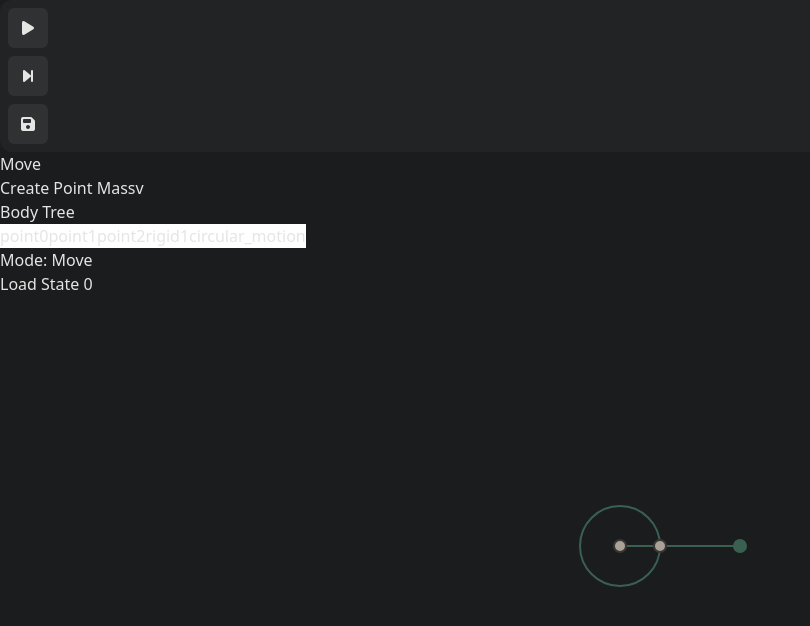
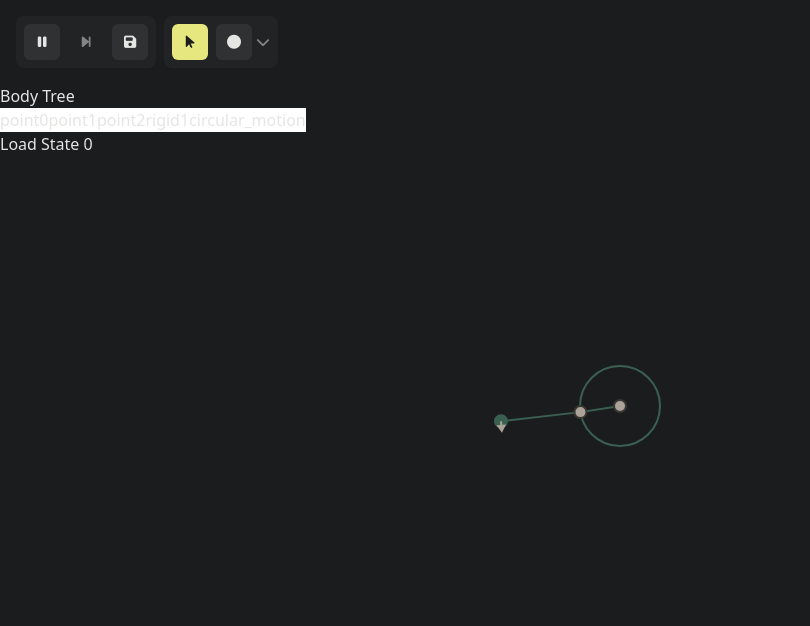
Before and after one commit to sokmontrey/dynamical-js, a React (Vite) app: page / in a window 1280 px wide. Shown: the top 626 px of the page, without its empty margins (0-810 px from the left). Built offline with nearby package versions, Linux system fonts and the light colour scheme.

Commit message:
style: better control and tool bar

```diff
--- a/src/App.tsx
+++ b/src/App.tsx
@@ -14,6 +14,7 @@ import PropertyPanel from "./ui-components/main-component/PropertyPanel.tsx";
 import simple_pendulum_state from "./states/simple-pendulum.ts";
 import circular_kinematic_test_state from "./states/circular-kinematic-test.ts";
 import StateLog from "./ui-components/main-component/StateLog.tsx";
+import TopBar from "./ui-components/layout/TopBar.tsx";
 
 export default function App() {
 	const {
@@ -83,24 +84,16 @@ export default function App() {
 		initializeInputManager();
 		resetState();
 		initializeLoopManager();
-		// LoopManager.run();
+		LoopManager.run();
 		LoopManager.render();
 	}, [canvas_state]);
 
 	return (<div className="flex flex-col">
-		<SimulationControls
-			onRun={() => LoopManager.run()}
-			onPause={() => LoopManager.pause()}
-			onStep={() => !LoopManager.isRunning() ? LoopManager.step() : null }
-			// onReset={resetState}
-			onSave={saveState}
-		/>
-		<ToolBar />
+		<TopBar onSave={saveState} />
 		<BodyTreePanel
 			selected_body_ids={selected_body_ids}
 			body_ids={body_ids}
 			renderUI={renderUI} />
-		<p> Mode: {mode ?? "None"} </p>
 		{ selected_body && <PropertyPanel body={selected_body} key={selected_body.getId()} /> }
 		<StateLog states={states} onStateSelected={switchState} />
 		<SimulationCanvas onCanvasMounted={setCanvasState} />
--- a/src/output.css
+++ b/src/output.css
@@ -558,20 +558,12 @@ video {
   position: static;
 }
 
-.fixed {
-  position: fixed;
-}
-
 .absolute {
   position: absolute;
 }
 
 .relative {
   position: relative;
-}
-
-.bottom-0 {
-  bottom: 0px;
 }
 
 .bottom-full {
@@ -598,24 +590,20 @@ video {
   top: 100%;
 }
 
-.top-0 {
-  top: 0px;
-}
-
 .left-0 {
   left: 0px;
 }
 
-.m-4 {
-  margin: 1rem;
+.-bottom-6 {
+  bottom: -1.5rem;
+}
+
+.z-50 {
+  z-index: 50;
 }
 
 .mb-2 {
   margin-bottom: 0.5rem;
-}
-
-.mb-4 {
-  margin-bottom: 1rem;
 }
 
 .ml-2 {
@@ -630,6 +618,10 @@ video {
   margin-top: 0.5rem;
 }
 
+.mt-1 {
+  margin-top: 0.25rem;
+}
+
 .inline-block {
   display: inline-block;
 }
@@ -638,20 +630,36 @@ video {
   display: flex;
 }
 
-.inline-flex {
-  display: inline-flex;
-}
-
 .hidden {
   display: none;
 }
 
-.h-10 {
-  height: 2.5rem;
+.h-9 {
+  height: 2.25rem;
 }
 
-.w-10 {
-  width: 2.5rem;
+.h-6 {
+  height: 1.5rem;
+}
+
+.w-9 {
+  width: 2.25rem;
+}
+
+.w-\[15\%\] {
+  width: 15%;
+}
+
+.w-\[200px\] {
+  width: 200px;
+}
+
+.w-\[85\%\] {
+  width: 85%;
+}
+
+.w-6 {
+  width: 1.5rem;
 }
 
 .min-w-max {
@@ -669,12 +677,21 @@ video {
   transform: translate(var(--tw-translate-x), var(--tw-translate-y)) rotate(var(--tw-rotate)) skewX(var(--tw-skew-x)) skewY(var(--tw-skew-y)) scaleX(var(--tw-scale-x)) scaleY(var(--tw-scale-y));
 }
 
+.translate-y-2 {
+  --tw-translate-y: 0.5rem;
+  transform: translate(var(--tw-translate-x), var(--tw-translate-y)) rotate(var(--tw-rotate)) skewX(var(--tw-skew-x)) skewY(var(--tw-skew-y)) scaleX(var(--tw-scale-x)) scaleY(var(--tw-scale-y));
+}
+
 .transform {
   transform: translate(var(--tw-translate-x), var(--tw-translate-y)) rotate(var(--tw-rotate)) skewX(var(--tw-skew-x)) skewY(var(--tw-skew-y)) scaleX(var(--tw-scale-x)) scaleY(var(--tw-scale-y));
 }
 
 .cursor-not-allowed {
   cursor: not-allowed;
+}
+
+.cursor-pointer {
+  cursor: pointer;
 }
 
 .flex-row {
@@ -709,16 +726,16 @@ video {
   border-radius: 0.25rem;
 }
 
+.rounded-lg {
+  border-radius: 0.5rem;
+}
+
 .rounded-md {
   border-radius: 0.375rem;
 }
 
-.rounded-xl {
-  border-radius: 0.75rem;
-}
-
-.p-2 {
-  padding: 0.5rem;
+.p-4 {
+  padding: 1rem;
 }
 
 .px-2 {
@@ -726,9 +743,31 @@ video {
   padding-right: 0.5rem;
 }
 
+.px-4 {
+  padding-left: 1rem;
+  padding-right: 1rem;
+}
+
 .py-1 {
   padding-top: 0.25rem;
   padding-bottom: 0.25rem;
+}
+
+.py-2 {
+  padding-top: 0.5rem;
+  padding-bottom: 0.5rem;
+}
+
+.pl-1 {
+  padding-left: 0.25rem;
+}
+
+.text-left {
+  text-align: left;
+}
+
+.font-mono {
+  font-family: ui-monospace, SFMono-Regular, Menlo, Monaco, Consolas, "Liberation Mono", "Courier New", monospace;
 }
 
 .text-sm {
@@ -736,8 +775,22 @@ video {
   line-height: 1.25rem;
 }
 
+.text-\[var\(--acc-color\)\] {
+  color: var(--acc-color);
+}
+
+.text-\[var\(--nt-color\)\] {
+  color: var(--nt-color);
+}
+
 .opacity-50 {
   opacity: 0.5;
+}
+
+.shadow-lg {
+  --tw-shadow: 0 10px 15px -3px rgb(0 0 0 / 0.1), 0 4px 6px -4px rgb(0 0 0 / 0.1);
+  --tw-shadow-colored: 0 10px 15px -3px var(--tw-shadow-color), 0 4px 6px -4px var(--tw-shadow-color);
+  box-shadow: var(--tw-ring-offset-shadow, 0 0 #0000), var(--tw-ring-shadow, 0 0 #0000), var(--tw-shadow);
 }
 
 .invert {
@@ -753,6 +806,10 @@ video {
   transition-property: all;
   transition-timing-function: cubic-bezier(0.4, 0, 0.2, 1);
   transition-duration: 150ms;
+}
+
+.duration-100 {
+  transition-duration: 100ms;
 }
 
 .duration-200 {
@@ -830,6 +887,18 @@ body {
   background-color: var(--acc-color);
 }
 
+.tool-container {
+  display: flex;
+  flex-direction: row;
+  padding: 0.5rem;
+  border-radius: 0.5rem;
+  background-color: var(--prm-color);
+}
+
+.tool-container > * + * {
+  margin-left: 0.5rem;
+}
+
 /* .primary-canvas { */
 
 /* height: 100%; */
@@ -840,6 +909,24 @@ body {
 	background-size: 32px 32px;
 } */
 
+.first\:rounded-t-lg:first-child {
+  border-top-left-radius: 0.5rem;
+  border-top-right-radius: 0.5rem;
+}
+
+.first\:pt-2:first-child {
+  padding-top: 0.5rem;
+}
+
+.last\:rounded-b-lg:last-child {
+  border-bottom-right-radius: 0.5rem;
+  border-bottom-left-radius: 0.5rem;
+}
+
+.last\:pb-2:last-child {
+  padding-bottom: 0.5rem;
+}
+
 .hover\:bg-\[var\(--acc-color\)\]:hover {
   background-color: var(--acc-color);
 }
@@ -848,6 +935,10 @@ body {
   color: var(--prm-color);
 }
 
+.hover\:opacity-100:hover {
+  opacity: 1;
+}
+
 .group:hover .group-hover\:block {
   display: block;
 }
--- a/src/styles.css
+++ b/src/styles.css
@@ -73,6 +73,18 @@ body {
 	background-color: var(--acc-color);
 }
 
+.tool-container {
+	display: flex;
+	flex-direction: row;
+	padding: 0.5rem;
+	border-radius: 0.5rem;
+	background-color: var(--prm-color);
+}
+
+.tool-container > * + * {
+	margin-left: 0.5rem;
+}
+
 /* .primary-canvas { */
 	/* height: 100%; */
 	/* width: 100%; */
--- a/src/ui-components/common/IconButton.tsx
+++ b/src/ui-components/common/IconButton.tsx
@@ -6,6 +6,7 @@ interface IconButtonProps {
     onClick: () => void;
     direction?: 'bottom' | 'top' | 'left' | 'right';
     disabled?: boolean;
+    focused?: boolean;
 }
 
 export default function IconButton({
@@ -14,17 +15,18 @@ export default function IconButton({
     onClick,
     direction = 'bottom',
     disabled = false,
+    focused = false,
 }: IconButtonProps) {
     return (
         <Tooltip text={desc} direction={direction}>
             {disabled ?
-                <button className="w-10 h-10 flex items-center justify-center rounded-md opacity-50 cursor-not-allowed"
+                <button className="w-9 h-9 text-sm flex items-center justify-center rounded-md opacity-50 cursor-not-allowed"
                     aria-label={desc}
                     disabled={disabled} >
                     <i className={icon_class}></i>
                 </button>
             :
-                <button className="w-10 h-10 flex items-center justify-center rounded-md sur-bg txt-color hover:bg-[var(--acc-color)] hover:text-[var(--prm-color)] transition-all duration-200"
+                <button className={`w-9 h-9 text-sm flex items-center justify-center rounded-md ${focused ? "acc-bg bg-color" : "sur-bg"} hover:bg-[var(--acc-color)] hover:text-[var(--prm-color)] transition-all duration-200`}
                     onClick={onClick}
                     aria-label={desc} >
                     <i className={icon_class}></i>
--- a/src/ui-components/input/SelectButton.tsx
+++ b/src/ui-components/input/SelectButton.tsx
@@ -1,24 +1,50 @@
-import { useState, useEffect } from "react";
+import { useState, useEffect, useRef } from "react";
+import IconButton from "../common/IconButton";
+
+export interface SelectOption<T> {
+    type: T;
+    desc: string;
+    icon_class: string;
+}
 
 export interface SelectButtonProps<T> {
-    options: T[];
+    options: SelectOption<T>[];
     onSelect: (option: T) => void;
+    focused: boolean;
 }
 
-export default function SelectButton<T>({ options, onSelect }: SelectButtonProps<T>) {
-    const [selectedOption, setSelectedOption] = useState<T | null>(null);
-    const [showDropdown, setShowDropdown] = useState(false);
+export default function SelectButton<T>({
+    options,
+    onSelect,
+    focused
+}: SelectButtonProps<T>) {
+    const [selected_option, setSelectedOption] = useState<SelectOption<T> | null>(null);
+    const [is_show_dropdown, setShowDropdown] = useState(false);
+    const dropdown_ref = useRef<HTMLDivElement>(null);
 
     useEffect(() => {
-        if (options.length > 0 && selectedOption === null) {
+        if (options.length > 0 && selected_option === null) {
             setSelectedOption(options[0]);
-            onSelect(options[0]);
+            onSelect(options[0].type);
         }
-    }, [options, selectedOption, onSelect]);
+    }, [options, selected_option, onSelect]);
+
+    useEffect(() => {
+        const handleClickOutside = (event: MouseEvent) => {
+            if (dropdown_ref.current && !dropdown_ref.current.contains(event.target as Node)) {
+                setShowDropdown(false);
+            }
+        };
+
+        document.addEventListener('mousedown', handleClickOutside);
+        return () => {
+            document.removeEventListener('mousedown', handleClickOutside);
+        };
+    }, []);
 
     const handleButtonClick = () => {
-        if (selectedOption !== null) {
-            onSelect(selectedOption);
+        if (selected_option !== null) {
+            onSelect(selected_option.type);
         }
     };
 
@@ -27,26 +53,40 @@ export default function SelectButton<T>({ options, onSelect }: SelectButtonProps
         setShowDropdown(prev => !prev);
     };
 
-    const handleOptionSelect = (option: T) => {
+    const handleOptionSelect = (option: SelectOption<T>) => {
         setSelectedOption(option);
         setShowDropdown(false);
-        onSelect(option);
+        onSelect(option.type);
     };
 
     return (
-        <div>
-            <button onClick={handleButtonClick}>
-                {selectedOption?.toString() ?? 'Select...'}
-            </button>
-            <button onClick={handleDropdownToggle}> v </button>
-            {showDropdown && <div>
+        <div className="flex-col relative inline-block" ref={dropdown_ref}>
+            <div className="flex items-center">
+                <IconButton
+                    focused={focused}
+                    desc={selected_option?.desc ?? "Create"}
+                    icon_class={selected_option?.icon_class ?? "fa-solid fa-plus"}
+                    onClick={handleButtonClick}
+                    direction="bottom" />
+
+                <button
+                    aria-label="Select"
+                    onClick={handleDropdownToggle}
+                    className="h-9 font-mono pl-1 rounded-lg txt-color opacity-50 hover:opacity-100 text-sm">
+                    <i className="fa-solid fa-chevron-down"></i>
+                </button>
+            </div>
+
+            {is_show_dropdown && <div className="flex flex-col space-y-2 absolute left-0 mt-2 prm-bg rounded-lg w-[200px] z-50 shadow-lg">
                 {options.map((option, i: number) =>
-                    <div key={i} onClick={() => handleOptionSelect(option)}
-                         style={{
-                         padding: "8px 16px",
-                         cursor: "pointer",
-                         backgroundColor: option === selectedOption ? "#f0f0f0" : "white"
-                     }} > {option?.toString()} </div>
+                    <button
+                        key={i}
+                        onClick={() => handleOptionSelect(option)}
+                        className={`cursor-pointer hover:text-[var(--prm-color)] hover:bg-[var(--acc-color)] text-left px-4 py-1 transition-all duration-100 first:rounded-t-lg last:rounded-b-lg first:pt-2 last:pb-2`}
+                    >
+                        <i className={`${option.icon_class} mr-2 w-[15%]`}></i>
+                        <span className="w-[85%] text-sm">{option.desc}</span>
+                    </button>
                 )}
             </div>}
         </div>
--- /dev/null
+++ b/src/ui-components/layout/LeftBar.tsx
@@ -0,0 +1,5 @@
+export default function LeftBar() {
+    return <div className="flex flex-col">
+        <ToolBar />
+    </div>
+}
--- /dev/null
+++ b/src/ui-components/layout/TopBar.tsx
@@ -0,0 +1,28 @@
+import LoopManager from "../../manager/LoopManager";
+import SimulationControls from "../main-component/SimulationControls";
+import ToolBar from "../main-component/ToolBar";
+
+interface TopBarProps {
+    onSave: () => void;
+}
+
+export default function TopBar({
+    onSave,
+}: TopBarProps) {
+    return <div className="flex flex-row space-x-2 p-4">
+		<div className="tool-container">
+			<SimulationControls
+				tooltip_direction="bottom"
+				onRun={() => LoopManager.run()}
+				onPause={() => LoopManager.pause()}
+				onStep={() => !LoopManager.isRunning() ? LoopManager.step() : null }
+				onSave={onSave}
+			/>
+		</div>
+		<div className="tool-container">
+			<ToolBar
+				tooltip_direction="bottom"
+			/>
+		</div>
+    </div>
+}
--- a/src/ui-components/main-component/SimulationControls.tsx
+++ b/src/ui-components/main-component/SimulationControls.tsx
@@ -7,6 +7,7 @@ export interface SimulationControlsProps {
     onPause: () => void;
     onStep: () => void;
     onSave: () => void;
+    tooltip_direction: "top" | "right" | "bottom" | "left";
 }
 
 export default function SimulationControls({
@@ -14,8 +15,8 @@ export default function SimulationControls({
     onStep,
     onPause,
     onSave,
+    tooltip_direction = "bottom",
 }: SimulationControlsProps) {
-    const tooltip_direction = "right";
     const [is_running, setIsRunning] = useState(false);
 
     const onRunPause = () => {
@@ -32,7 +33,7 @@ export default function SimulationControls({
         setIsRunning(LoopManager.isRunning());
     }, [LoopManager.isRunning()]);
 
-    return <div className="flex flex-col p-2 space-y-2 rounded-xl prm-bg">
+    return <>
         <IconButton
             desc={is_running ? "Pause" : "Run"}
             icon_class={is_running ? "fa-solid fa-pause" : "fa-solid fa-play"}
@@ -49,5 +50,5 @@ export default function SimulationControls({
             icon_class="fa-solid fa-save"
             onClick={onSave}
             direction={tooltip_direction} />
-    </div>
+    </>
 }
--- a/src/ui-components/main-component/ToolBar.tsx
+++ b/src/ui-components/main-component/ToolBar.tsx
@@ -1,13 +1,38 @@
-import ModeManager from "../../manager/ModeManager";
+import ModeManager, { ModeType } from "../../manager/ModeManager";
+import IconButton from "../common/IconButton";
 import SelectButton from "../input/SelectButton";
 
-export default function ToolBar() {
-	return <div>
-		<button onClick={() => ModeManager.toMoveMode()}>
-			Move
-		</button>
-		<SelectButton options={ModeManager.getCreateModeTypes()}
-					  onSelect={mode => ModeManager.toCreateMode(mode)}
+interface ToolBarProps {
+	tooltip_direction: "top" | "right" | "bottom" | "left";
+}
+
+export default function ToolBar({
+	tooltip_direction = "bottom",
+}: ToolBarProps) {
+	const current_mode = ModeManager.getCurrentModeType();
+	const create_modes = [
+		{ type: ModeType.CREATE_POINTMASS, desc: "Point Mass", icon_class: "fa-solid fa-circle" },
+		{ type: ModeType.CREATE_RIGID_CONSTRAINT, desc: "Rigid Constraint", icon_class: "fa-solid fa-slash" },
+		{ type: ModeType.CREATE_CIRCULAR_KINEMATIC, desc: "Circular Kinematic", icon_class: "fa-solid fa-circle-dot" }
+	];
+
+	return <>
+		<IconButton
+			focused={current_mode === ModeType.MOVE}
+			desc="Move"
+			icon_class="fa-solid fa-arrow-pointer"
+			onClick={() => ModeManager.toMoveMode()}
+			direction={tooltip_direction} />
+		{/* <IconButton
+			focused={create_modes.includes(current_mode)}
+			desc="Create"
+			icon_class="fa-solid fa-plus"
+			onClick={() => {}}
+			direction={tooltip_direction} /> */}
+		<SelectButton
+			focused={create_modes.some(mode => mode.type === current_mode)}
+			options={create_modes}
+			onSelect={mode_type => ModeManager.toCreateMode(mode_type)}
 		></SelectButton>
-	</div>;
+	</>;
 }
```
